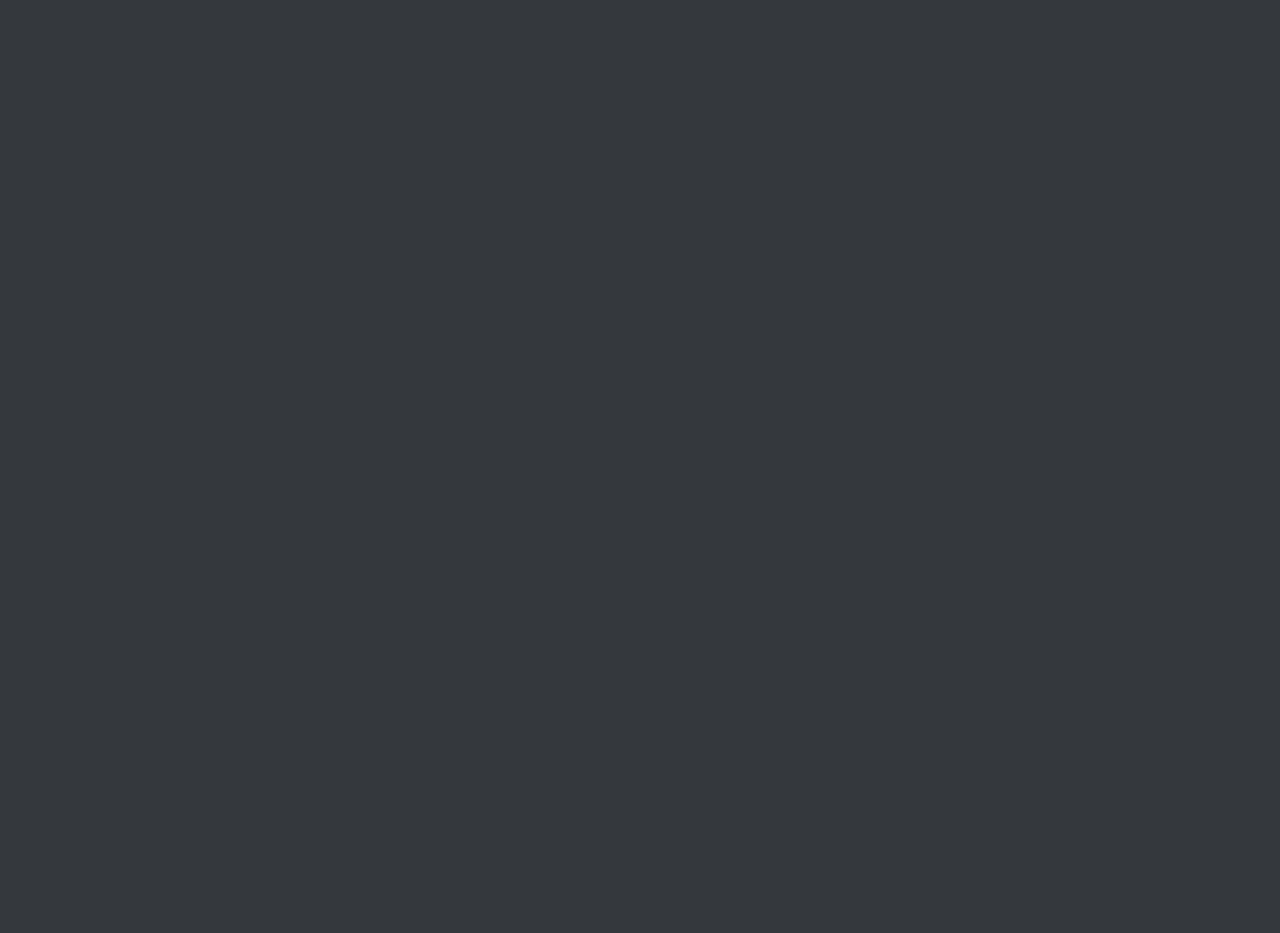
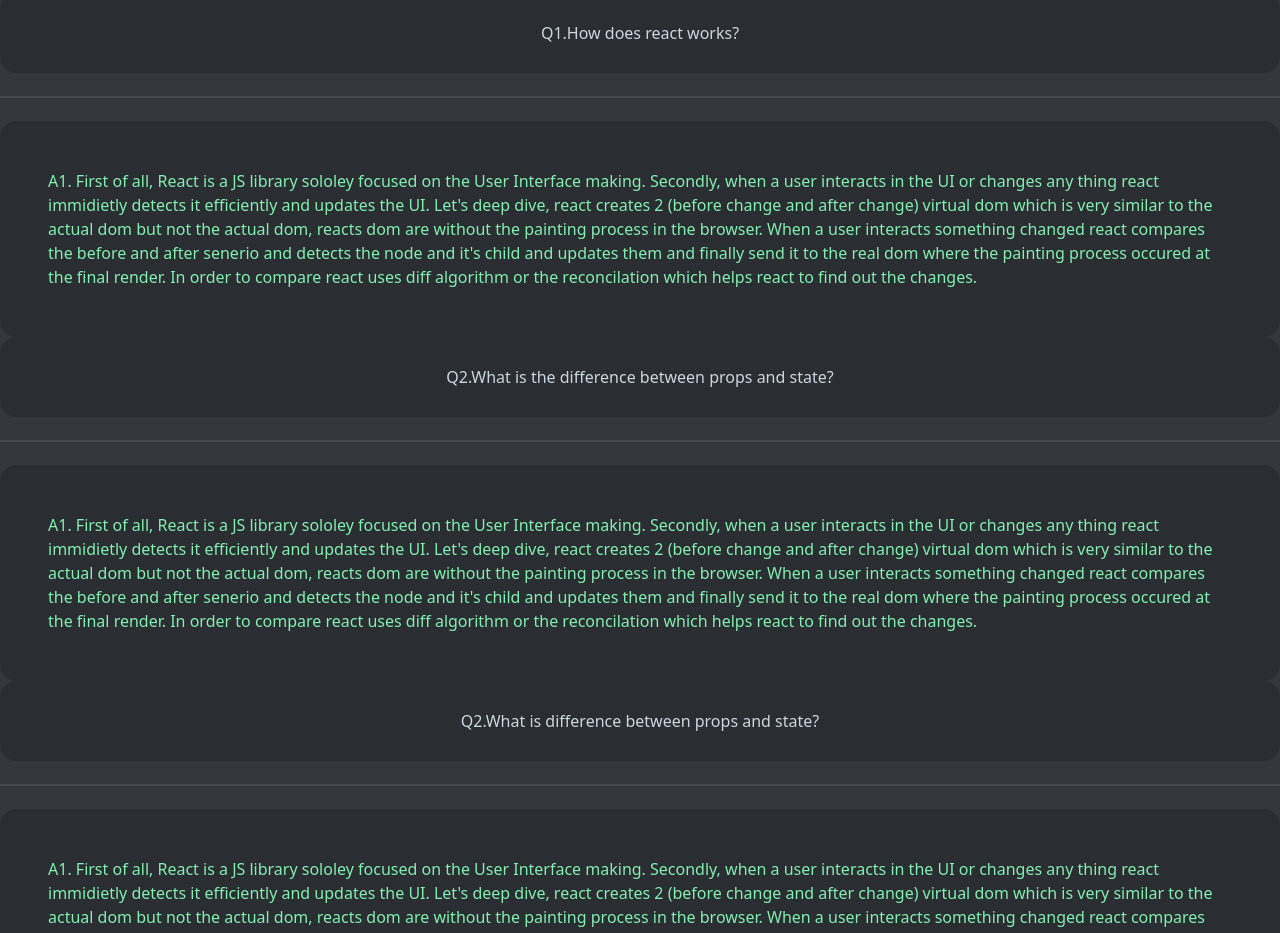
Before and after one commit to HasanMdKamrul/fit-x-fitness-app, a React (Create React App) app: page / in a window 1280 px wide. Shown: the part 1060-1993 px from the top of the page. Before the commit the page ends 1005 px from the top, so only its background shows below. Built offline with nearby package versions, Linux system fonts and the light colour scheme.

Commit message:
Question one and answer added

```diff
--- a/src/App.js
+++ b/src/App.js
@@ -2,6 +2,7 @@
 import './App.css';
 import Home from './components/Home/Home';
 import Navbar from './components/Navbar/Navbar';
+import QuestionAnswer from './components/QuestionAnswer/QuestionAnswer';
 
 function App() {
   return (
@@ -10,6 +11,7 @@
       <Toaster/>
       <Navbar/>
       <Home/>
+      <QuestionAnswer/>
     </div>
   );
 }
--- /dev/null
+++ b/src/components/QuestionAnswer/QuestionAnswer.js
@@ -0,0 +1,40 @@
+import React from 'react';
+
+const QuestionAnswer = () => {
+    return (
+        <div>
+            <div className="flex flex-col w-full my-12 mx-auto">
+                <div className="grid h-20 card bg-base-300 rounded-box place-items-center">
+                    <h1>Q1.How does react works?</h1>
+                </div>
+                <div className="divider"></div>
+                <div className="grid card bg-base-300 rounded-box p-12 place-items-center">
+                    <p className='text-secondary'>
+                        A1. First of all, React is a JS library sololey focused on the User Interface making. Secondly, when a user interacts in the UI or changes any thing react immidietly detects it efficiently and updates the UI. Let's deep dive, react creates 2 (before change and after change) virtual dom which is very similar to the actual dom but not the actual dom, reacts dom are without the painting process in the browser. When a user interacts something changed react compares the before and after senerio and detects the node and it's child and updates them and finally send it to the real dom where the painting process occured at the final render. In order to compare react uses diff algorithm or the reconcilation which helps react to find out the changes.
+                    </p>
+                </div>
+                <div className="grid h-20 card bg-base-300 rounded-box place-items-center">
+                    <h1>Q2.What is the difference between props and state?</h1>
+                </div>
+                <div className="divider"></div>
+                <div className="grid card bg-base-300 rounded-box p-12 place-items-center">
+                    <p className='text-secondary'>
+                        A1. First of all, React is a JS library sololey focused on the User Interface making. Secondly, when a user interacts in the UI or changes any thing react immidietly detects it efficiently and updates the UI. Let's deep dive, react creates 2 (before change and after change) virtual dom which is very similar to the actual dom but not the actual dom, reacts dom are without the painting process in the browser. When a user interacts something changed react compares the before and after senerio and detects the node and it's child and updates them and finally send it to the real dom where the painting process occured at the final render. In order to compare react uses diff algorithm or the reconcilation which helps react to find out the changes.
+                    </p>
+                </div>
+                <div className="grid h-20 card bg-base-300 rounded-box place-items-center">
+                    <h1>Q2.What is difference between props and state?</h1>
+                </div>
+                <div className="divider"></div>
+                <div className="grid card bg-base-300 rounded-box p-12 place-items-center">
+                    <p className='text-secondary'>
+                        A1. First of all, React is a JS library sololey focused on the User Interface making. Secondly, when a user interacts in the UI or changes any thing react immidietly detects it efficiently and updates the UI. Let's deep dive, react creates 2 (before change and after change) virtual dom which is very similar to the actual dom but not the actual dom, reacts dom are without the painting process in the browser. When a user interacts something changed react compares the before and after senerio and detects the node and it's child and updates them and finally send it to the real dom where the painting process occured at the final render. In order to compare react uses diff algorithm or the reconcilation which helps react to find out the changes.
+                    </p>
+                </div>
+
+            </div>
+        </div>
+    );
+};
+
+export default QuestionAnswer;
```
